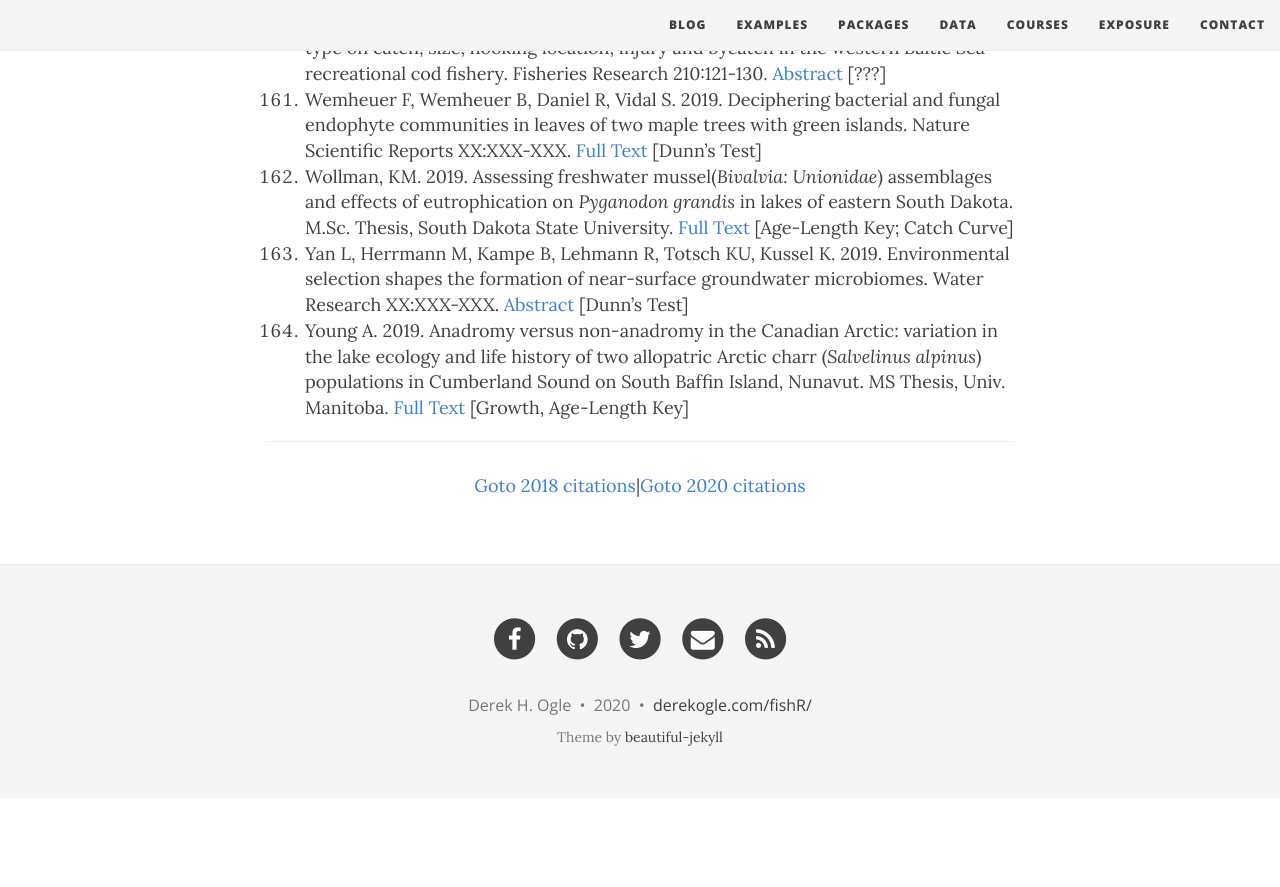
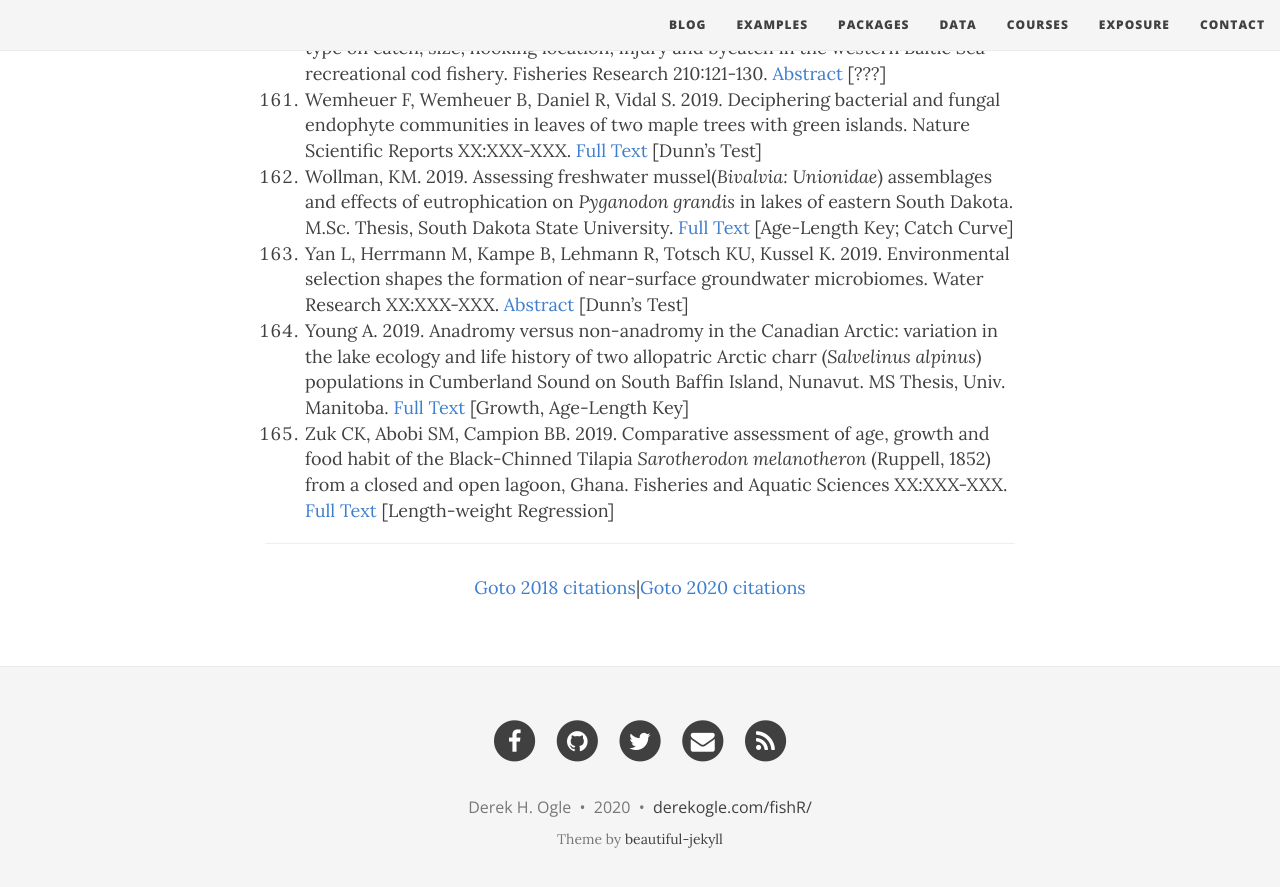
Before and after one commit to droglenc/fishR, a Jekyll site: the page built from exposure/exposure-citations19.md, in a window 1280 px wide and 900 px high, scrolled down 14551 px. Shown: the top 887 px of the window. Built offline with Jekyll 4.4.1, drawn with Linux system fonts in a browser that asks for light colours; nearby versions of some CDN libraries; before the commit the page ends 15349 px from its top, so only the background shows below that; some of the changed lines change nothing that is shown.

Commit message:
Update exposure-citations19.md

```diff
--- a/exposure/exposure-citations19.md
+++ b/exposure/exposure-citations19.md
@@ -5,7 +5,7 @@ subtitle: fishR and FSA is Being Used!!
 css: "/css/exposure-citation.css"
 ---
 
-The [**IFAR** book](http://derekogle.com/IFAR/), **fishR** website, or the **FSA** package were cited in the following <span id="contact-div">164</span> publications.
+The [**IFAR** book](http://derekogle.com/IFAR/), **fishR** website, or the **FSA** package were cited in the following <span id="contact-div">165</span> publications.
 
 1. Achilleos K, Smith AM, Gordon DP. 2019. The articulated bryozoan genus *Cellaria* in the southern Zealandian Region: distribution and associated fauna. Marine Biodiversiety XX:XXX-XXX. [Abstract](https://link.springer.com/article/10.1007/s12526-019-01009-y) [???]
 1. Albert LT, Junge C, Myrlund MK. 2019. Young mums are rebuilding the Spurdog stock (*Squalus acanthias* L.) in Norwegian waters. ICES Journal of Marine Science XX:XXX-XXX. [Abstract](https://academic.oup.com/icesjms/advance-article-abstract/doi/10.1093/icesjms/fsz156/5543885) [???]
@@ -173,6 +173,7 @@ kempii*) somatic growth and population dynamics. PhD Dissertation, Oregon State
 1. Wollman, KM. 2019. Assessing freshwater mussel(*Bivalvia: Unionidae*) assemblages and effects of eutrophication on *Pyganodon grandis* in lakes of eastern South Dakota. M.Sc. Thesis, South Dakota State University. [Full Text](https://openprairie.sdstate.edu/cgi/viewcontent.cgi?article=4395&context=etd) [Age-Length Key; Catch Curve]
 1. Yan L, Herrmann M, Kampe B, Lehmann R, Totsch KU, Kussel K. 2019. Environmental selection shapes the formation of near-surface groundwater microbiomes. Water Research XX:XXX-XXX. [Abstract](https://www.sciencedirect.com/science/article/abs/pii/S0043135419311157) [Dunn's Test]
 1. Young A. 2019. Anadromy versus non-anadromy in the Canadian Arctic: variation in the lake ecology and life history of two allopatric Arctic charr (*Salvelinus alpinus*) populations in Cumberland Sound on South Baffin Island, Nunavut. MS Thesis, Univ. Manitoba. [Full Text](https://mspace.lib.umanitoba.ca/bitstream/handle/1993/33682/Angela_Young.pdf?sequence=1) [Growth, Age-Length Key]
+1. Zuk CK, Abobi SM, Campion BB. 2019. Comparative assessment of age, growth and food habit of the Black-Chinned Tilapia *Sarotherodon melanotheron* (Ruppell, 1852) from a closed and open lagoon, Ghana. Fisheries and Aquatic Sciences XX:XXX-XXX. [Full Text](https://www.researchgate.net/publication/338187387_Comparative_assessment_of_age_growth_and_food_habit_of_the_black-chinned_tilapia_Sarotherodon_melanotheron_Ruppell_1852_from_a_closed_and_open_lagoon_Ghana/references) [Length-weight Regression]
 
 -----
 <p style="text-align: center;"><a href="exposure-citations18.html">Goto 2018 citations</a>|<a href="exposure-citations20.html">Goto 2020 citations</a></p>
```
